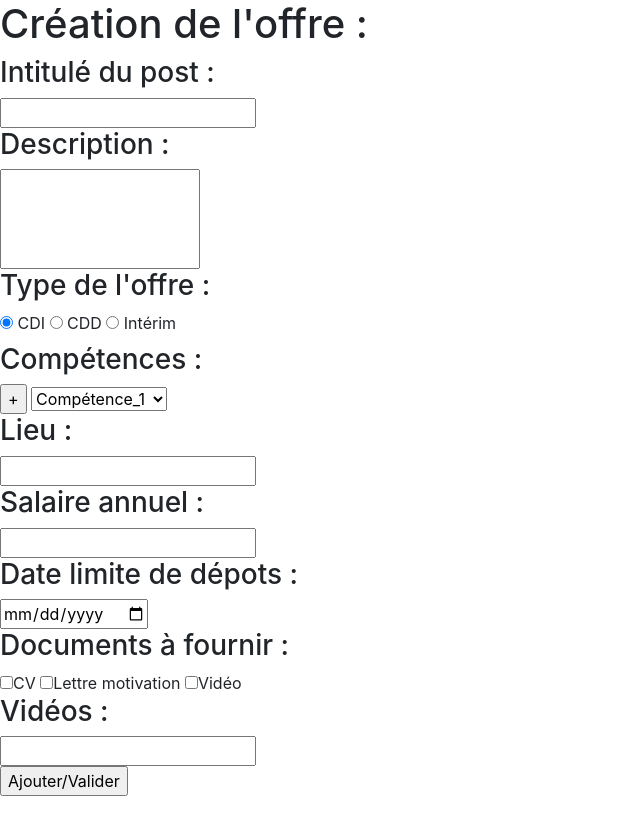
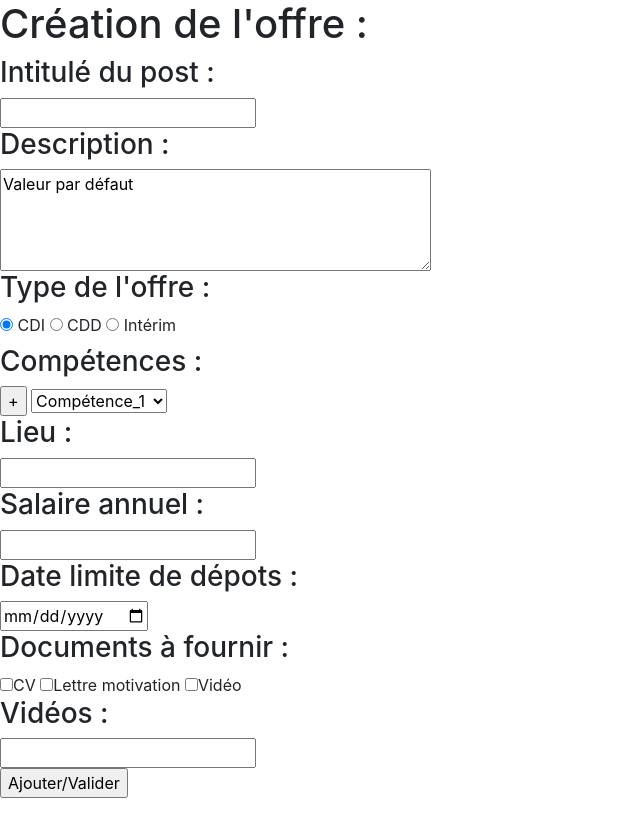
Before and after one commit to PPE2018/projetppe, a PHP site: page /creation_offre.php in a window 1280 px wide. Shown: the part 56-870 px from the top of the page, without its empty margins (0-640 px from the left). Run offline with PHP 8.4, Linux system fonts and the light colour scheme.

Commit message:
Update creation_offre.php
modification du input en textearea pour la description

```diff
--- a/creation_offre.php
+++ b/creation_offre.php
@@ -58,7 +58,7 @@
 
           <div>
             <h3> Description :</h3>
-              <input type="text" name="description" required="required" maxlength="50" style="width:200px; height:100px;"/>
+              <TEXTAREA name="nom" rows=4 cols=40>Valeur par défaut</TEXTAREA>
                 <!-- on a deux fois soit on fait un size qui modifie la longeur de la case soit on modifie la long et larg mais il y a
               un pb de saisie -->
 
```
